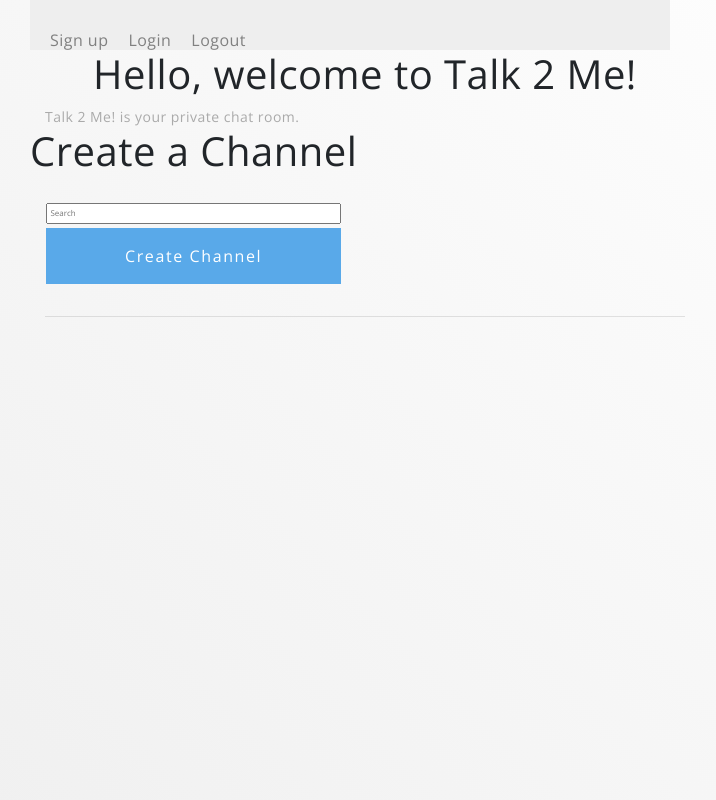
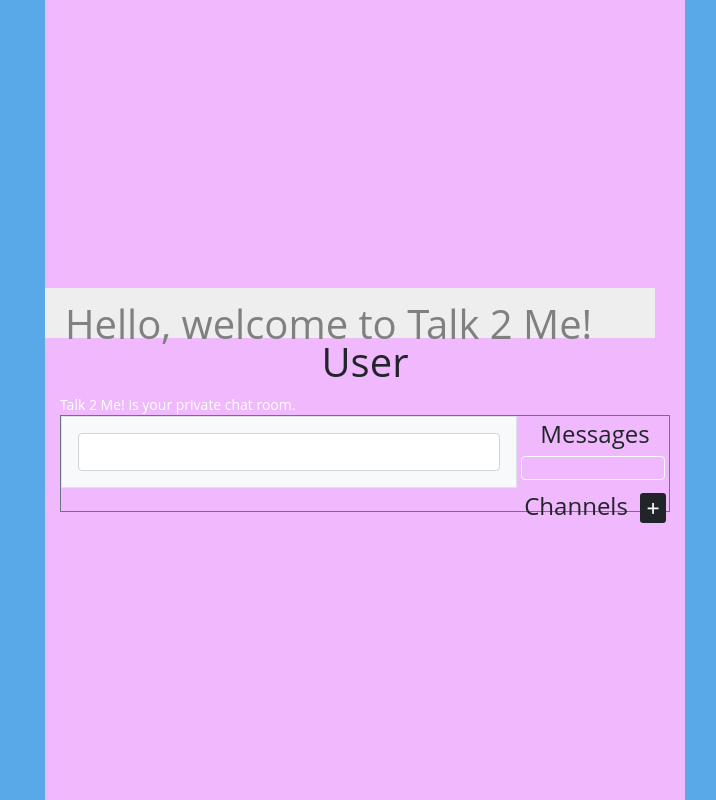
Before and after one commit to CarinaLR/Talk-2-Me-, a Flask app: page / in a window 1280 px wide. Shown: the whole page, without its empty margins (275-991 px from the left). Run offline with Flask 2, Linux system fonts and the light colour scheme; some libraries are stand-ins or nearby versions.

Commit message:
add structure

```diff
--- a/application.py
+++ b/application.py
@@ -10,5 +10,5 @@ socketio = SocketIO(app)
 
 @app.route("/")
 def index():
-    headline = "Hello, welcome to Talk 2 Me!"
+    headline = "User"
     return render_template("index.html", headline=headline)
--- a/static/css/style.css
+++ b/static/css/style.css
@@ -18,9 +18,7 @@ body {
   margin: 10;
   height: 100vh;
   width: 100vw;
-  background: linear-gradient(45deg, #eee, #fff);
-  background-attachment: fixed;
-  letter-spacing: 0.03em;
+  background: #59a9e9;
 }
 
 nav {
@@ -35,7 +33,7 @@ nav {
   margin-right: 20;
 }
 
-nav a {
+nav h1 {
   text-align: center;
   text-decoration: none;
   color: gray;
@@ -47,7 +45,7 @@ nav a {
 p {
   font-size: 14px;
   margin: 0;
-  color: #aaa;
+  color: white;
 }
 
 h3 {
@@ -88,9 +86,11 @@ button.remove:hover {
   align-items: center;
   justify-content: space-evenly;
 }
+
 #app {
   height: 100%;
   width: 100%;
+  background-color: #59a9e9;
 }
 
 #main {
@@ -144,6 +144,12 @@ form button:disabled {
   justify-content: center;
 }
 
+.container {
+  height: 100%;
+  width: 100%;
+  background-color: #f0b9fd;
+}
+
 .error {
   padding: 1em 2em;
   font-size: 1em;
@@ -152,3 +158,19 @@ form button:disabled {
   color: white;
   margin-top: 1em;
 }
+
+/* Chat */
+#messages,
+#channelList,
+#inbox {
+  overflow: auto;
+}
+#channelList li:hover,
+#inbox li:hover,
+kbd:hover,
+.text-danger:hover {
+  cursor: pointer;
+}
+li {
+  list-style-type: none;
+}
--- a/templates/index.html
+++ b/templates/index.html
@@ -1,20 +1,47 @@
 {% extends "layout.html" %} {% block title %} Talk 2 Me! {% endblock %} {% block
 navbar %}
-<nav>
-  <a href="">Sign up</a>
-  <a href="">Login</a>
-  <a href="">Logout</a>
+<nav style="width: 100%;">
+  <h1>Hello, welcome to Talk 2 Me!</h1>
 </nav>
 {% endblock %} {% block body %}
-<div class="row">
-  <div class="column">
-    <h1>Create a Channel</h1>
-    <form action="" class="column">
-      <input type="text" placeholder="Search" name="text" />
-      <button type="submit">Create Channel</button>
-    </form>
+<div  class='row h-75 no-gutters border border-secondary' >
+  <div   class='col-9 bg-light border p-3 d-flex flex-column justify-content-end h-100' >
+      <div id='messages' >
+      <!--place for all messages-->
+      </div>
+      <input id='messageInput' type='text' class="  form-control text-right " maxlength="80">
+  </div>
+  <div class='col-3  text-center'>
+      <h2 id='username' class='text-center bg-info m-1 rounded '></h2>
+      <h4 class='pl-1'>Messages</h4>
+      <ul id='inbox' class="list-group h-25 border border-light rounded m-1">
+      <!--place for list of users (private conversation)-->
+      </ul>
+      <h4 class='pl-1 pt-2'>Channels&nbsp; <kbd>+</kbd></h4>
+      <ul id='channelList' class="list-group text-center h-50 m-1 ">
+      <!--place for list of channels-->
+      </ul>
   </div>
 </div>
-<div></div>
-<hr />
-{% endblock %}
+<div class="modal fade" id="myModal" >
+  <div class="modal-dialog">
+      <div class="modal-content ">
+          <!-- Modal Header -->
+          <div class="modal-header">
+              <h4 class="modal-title "></h4>
+          </div>
+          <!-- Modal body -->
+          <div class="modal-body">
+              <input id='modalInput' type='text' class="form-control w-50"  >
+          </div>
+          <!-- Modal footer -->
+          <div class="modal-footer">
+              <button id='modalButton' type="button" class="btn btn-danger" data-dismiss="modal" disabled>Ok</button>
+          </div>
+      </div>
+  </div>
+</div>
+      {% endblock %}
+    </div>
+  </div>
+</div>
--- a/templates/layout.html
+++ b/templates/layout.html
@@ -11,14 +11,26 @@
       rel="stylesheet"
       href="https://maxcdn.bootstrapcdn.com/bootstrap/4.1.3/css/bootstrap.min.css"
     />
-    <link
-      href="https://fonts.googleapis.com/css?family=Open+Sans"
-      rel="stylesheet"
-    />
-    <link rel="stylesheet" href="/style.css" />
+    <link rel="stylesheet" href="/static/css/style.css" />
+    <script
+      src="https://code.jquery.com/jquery-3.3.1.slim.min.js"
+      integrity="sha384-q8i/X+965DzO0rT7abK41JStQIAqVgRVzpbzo5smXKp4YfRvH+8abtTE1Pi6jizo"
+      crossorigin="anonymous"
+    ></script>
+    <script
+      src="https://cdnjs.cloudflare.com/ajax/libs/popper.js/1.14.6/umd/popper.min.js"
+      integrity="sha384-wHAiFfRlMFy6i5SRaxvfOCifBUQy1xHdJ/yoi7FRNXMRBu5WHdZYu1hA6ZOblgut"
+      crossorigin="anonymous"
+    ></script>
+    <script
+      src="https://stackpath.bootstrapcdn.com/bootstrap/4.2.1/js/bootstrap.min.js"
+      integrity="sha384-B0UglyR+jN6CkvvICOB2joaf5I4l3gm9GU6Hc1og6Ls7i6U/mkkaduKaBhlAXv9k"
+      crossorigin="anonymous"
+    ></script>
+    <script src="https://cdnjs.cloudflare.com/ajax/libs/socket.io/2.2.0/socket.io.slim.js"></script>
   </head>
   <body id="main">
-    <div class="column">
+    <div class="column container">
       <div id="navbar" class="row">
         {% block navbar %}{% endblock %}
       </div>
@@ -26,7 +38,7 @@
         <div id="header">
           <h1>{{ headline }}</h1>
         </div>
-        <p class="column">
+        <p class="column" style="color: white;">
           Talk 2 Me! is your private chat room.
         </p>
         <div>
```
Also changed, not shown: static/img/pug.png (added), static/script/index.js (added).
